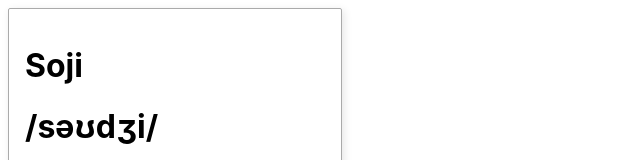
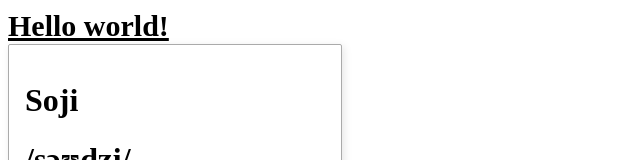
Before and after one commit to lantos1618/soji.app, a Svelte app: page / in a window 1280 px wide. Shown: the top 160 px of the page, without its empty margins (0-640 px from the left). Built offline with nearby package versions, Linux system fonts and the light colour scheme.

Commit message:
add tailwind

```diff
--- /dev/null
+++ b/postcss.config.ts
@@ -0,0 +1,7 @@
+import tailwind from 'tailwindcss'
+import tailwindConfig from './tailwind.config.js'
+import autoprefixer from 'autoprefixer'
+
+export default {
+  plugins:[tailwind(tailwindConfig),autoprefixer]
+}
--- a/src/App.svelte
+++ b/src/App.svelte
@@ -1,16 +1,19 @@
 <script lang="ts">
   import SojiDefinition from "./lib/SojiDefinition.svelte";
   import Sojis from "./lib/Sojis.svelte";
+
 </script>
 
 <main>
+  <h1 class="text-3xl font-bold underline">
+    Hello world!
+  </h1>
   <SojiDefinition></SojiDefinition>
   <Sojis />
 </main>
 
 <style>
-  :root {
-    font-family: -apple-system, BlinkMacSystemFont, "Segoe UI", Roboto, Oxygen,
-      Ubuntu, Cantarell, "Open Sans", "Helvetica Neue", sans-serif;
-  }
+  @tailwind base;
+  @tailwind components;
+  @tailwind utilities;
 </style>
--- a/svelte.config.js
+++ b/svelte.config.js
@@ -4,4 +4,5 @@
   // Consult https://github.com/sveltejs/svelte-preprocess
   // for more information about preprocessors
   preprocess: sveltePreprocess()
+
 }
--- /dev/null
+++ b/tailwind.config.ts
@@ -0,0 +1,10 @@
+export default {
+  plugins: [],
+    theme: {
+    extend: {},
+  },
+  content: ["./index.html",'./src/**/*.{svelte,js,ts}'], // for unused CSS
+  variants: {
+    extend: {},
+  },
+}
--- a/tsconfig.json
+++ b/tsconfig.json
@@ -21,7 +21,9 @@
   "include": ["src/**/*.d.ts", "src/**/*.ts", "src/**/*.js", "src/**/*.svelte",
     "./scripts",
     "./test",
-    "vite.config.ts"
+    "vite.config.ts",
+    "postcss.config.ts",
+    "tailwind.config.ts"
   ],
   "files": [
     "./hardhat.config.ts"
--- a/vite.config.ts
+++ b/vite.config.ts
@@ -1,7 +1,9 @@
 import { defineConfig } from 'vite'
 import { svelte } from '@sveltejs/vite-plugin-svelte'
+import postcss from './postcss.config.js';
 
 // https://vitejs.dev/config/
 export default defineConfig({
+  css: { postcss },
   plugins: [svelte()]
 })
```
Also changed, not shown: package.json (+8 -5 lines), 1 other file (tests, documents, lock files or other folders).
